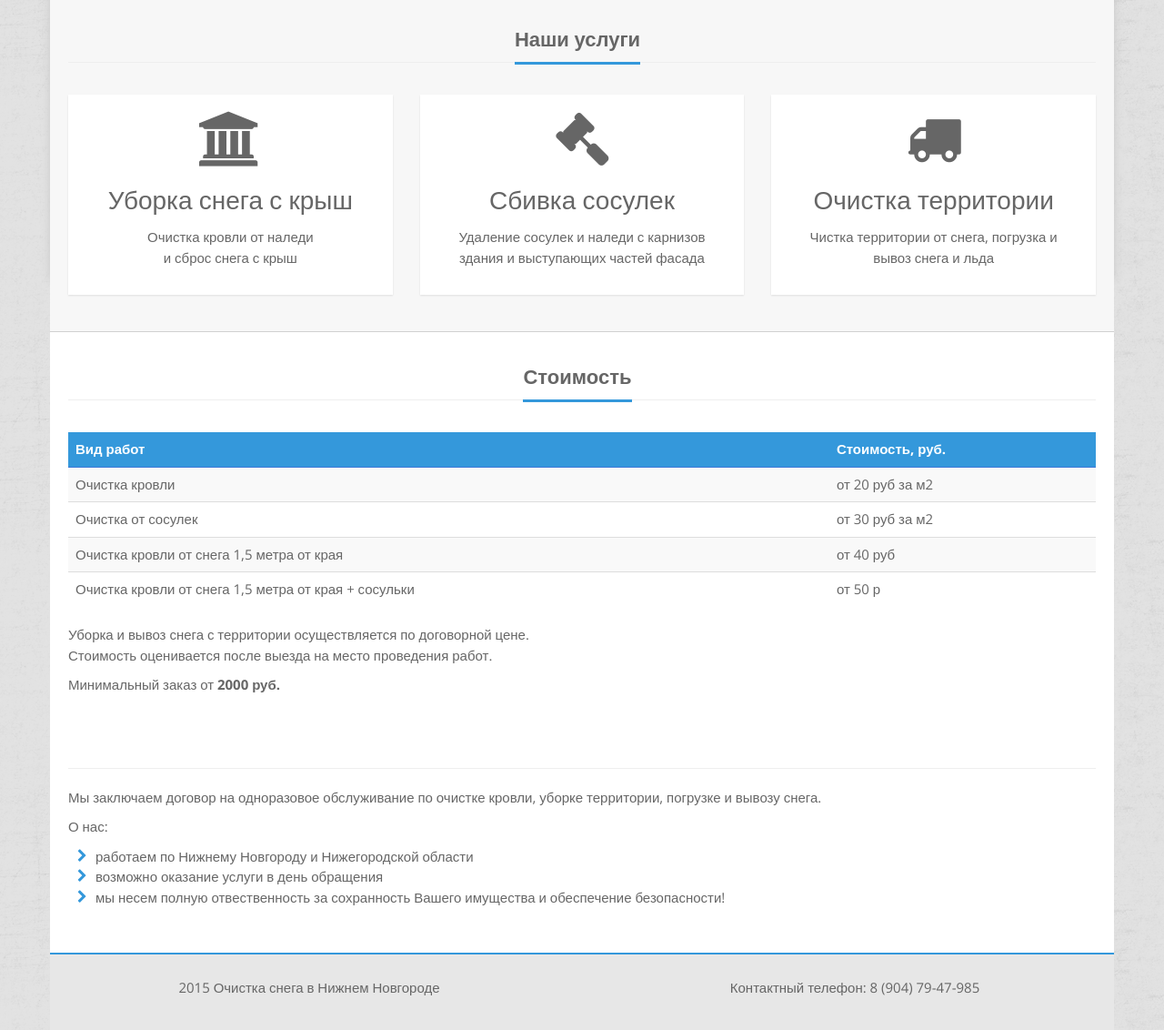
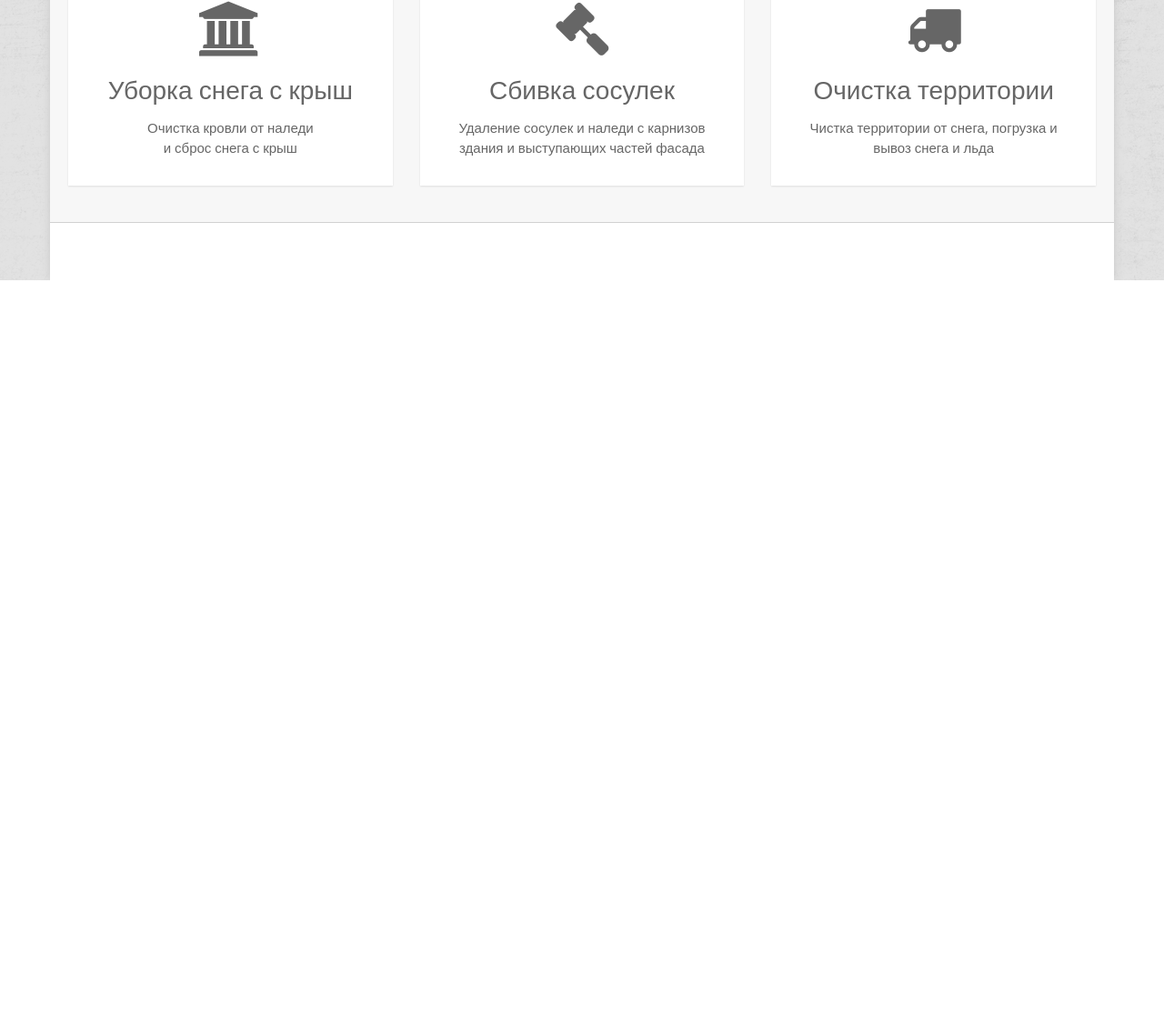
Before and after one commit to xhaseries/beginner_website, a plain HTML site: page index.html in a window 1280 px wide. Shown: the part 492-1624 px from the top of the page at 91% size. After the commit the page ends 800 px from the top, so only its background shows below. Drawn offline with nearby package versions, Linux system fonts and the light colour scheme.

Commit message:
Update index.html

```diff
--- a/index.html
+++ b/index.html
@@ -1,6 +1,4 @@
-<!DOCTYPE html>
-<html>
-<head lang="en">
+<html><head lang="en">
     <meta charset="UTF-8">
     <title> Очистка кровли от снега и наледи в Нижнем Новгороде</title>
     <meta name="description" content="Профессиональная очистка кровли от снега и наледи в Нижнем Новгороде и Нижегородской области. Удаление сосулек и наледи с карнизов здания и выступающих частей фасада. Чистка территории от снега, погрузка и вывоз снега и льда.">
@@ -12,25 +10,10 @@
 </head>
 <body class="front boxed">
     <div class="page-wrapper">
-        <div class="header" style="min-height: 90px">
-            <div class="container" style="padding: 20px">
-                <div style="float: left;font-size: 18px;padding: 10px;">
-                    Профессиональная очистка кровли <br/> от снега и наледи в <span style="border-bottom: 3px solid #3498db;font-style:italic">Нижнем Новгороде</span>
-                </div>
-                <div style="float: right">
-                    <div style="float:left; padding: 0px 10px">
-                        <i class="fa fa-mobile-phone fa-5x" style="color: #3498db"></i>
-                    </div>
-                  <div style="float: left;padding: 7px">
-                      Контактный телефон:
-                    <div style="font-size: 28px; font-weight: 300"> 8 (904) 79-47-985 </div>
-                  </div>
-                </div>
-            </div>
-        </div>
+
         <div class="body-block">
             <div class="body-img">
-                <img src="img/p1.jpg" height="366">
+                <img src="img/bg.JPG" height="366">
             </div>
             <div class="light-block block">
                 <div class="block-heading">
@@ -43,7 +26,7 @@
                         <div class="service-item">
                             <i class="fa fa-bank fa-4x"></i>
                             <h2> Уборка снега с крыш </h2>
-                            <p> Очистка кровли от наледи <br/> и сброс снега с крыш </p>
+                            <p> Очистка кровли от наледи <br> и сброс снега с крыш </p>
                         </div>
                     </div>
                     <div class="col-md-4 ">
@@ -62,65 +45,11 @@
                     </div>
                 </div>
             </div>
-            <div class="block">
-                <div class="block-heading">
-                    <h2>
-                        <span> Стоимость </span>
-                    </h2>
-                </div>
 
-                <table class="table table-hover table-striped">
-                    <thead>
-                    <tr>
-                        <th> Вид работ </th>
-                        <th> Стоимость, руб. </th>
-                    </tr>
-                    </thead>
-                    <tbody>
-                        <tr>
-                            <td> Очистка кровли  </td>
-                            <td> от 20 руб за м2  </td>
-                        </tr>
-                        <tr>
-                            <td> Очистка от сосулек </td>
-                            <td> от 30 руб за м2 </td>
-                        </tr>
-                        <tr>
-                            <td> Очистка кровли от снега 1,5 метра от края </td>
-                            <td> от 40 руб </td>
-                        </tr>
-                        <tr>
-                            <td> Очистка кровли от снега 1,5 метра от края + сосульки </td>
-                            <td> от 50 р </td>
-                        </tr>
-                    </tbody>
-                </table>
 
-                <p> Уборка и вывоз снега с территории осуществляется по договорной цене. <br/> Стоимость оценивается после выезда на место проведения работ. </p>
-                <p> Минимальный заказ от <strong> 2000  руб. </strong>  </p>
-            </div>
 
-            <div class="block">
-                <hr/>
-                <p> Мы заключаем договор на одноразовое обслуживание по очистке кровли, уборке территории, погрузке и вывозу снега. </p>
-                <p> О нас: </p>
-                <ul class="ul-list ul-fa-chevron-right">
-                    <li> работаем по Нижнему Новгороду и Нижегородской области </li>
-                    <li> возможно оказание услуги в день обращения </li>
-                    <li> мы несем полную отвественность за сохранность Вашего имущества и обеспечение безопасности!</li>
-                </ul>
-            </div>
         </div>
-        <div class="footer">
-            <div class="row">
-                <div class="col-lg-6">
-                    <p> 2015 Очистка снега в Нижнем Новгороде </p>
-                </div>
-                <div class="col-lg-6">
-                    Контактный телефон: 8 (904) 79-47-985
-                </div>
-            </div>
-        </div>
+
     </div>
-</body>
-</html>
+
+</body></html>
```
